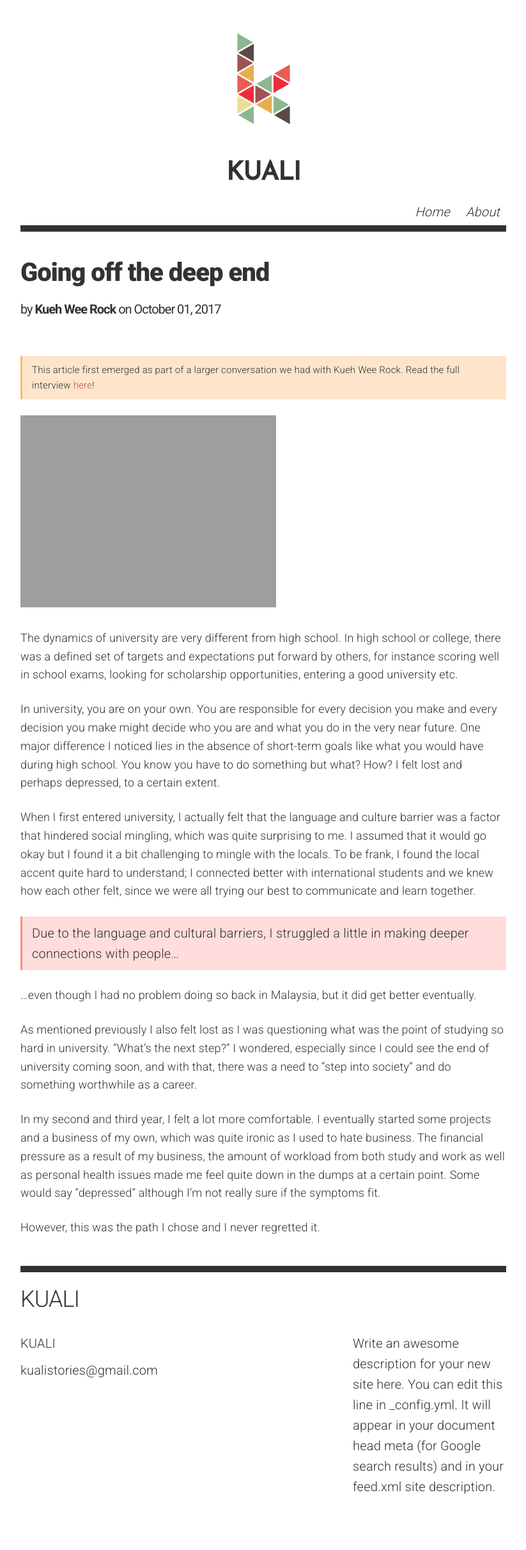
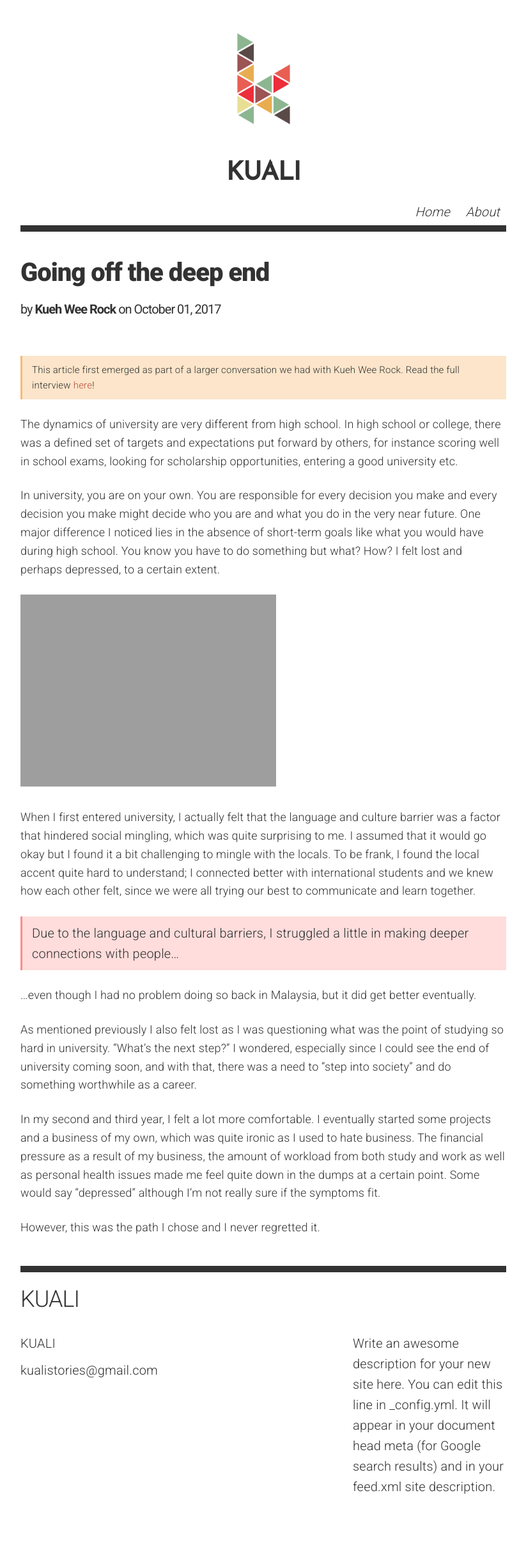
Before and after one commit to kualistories/kuali-website, a Jekyll site: the page built from _posts/2017-10-01-Wee-Rock-going-off-the-deep-end.markdown, in a window 1280 px wide. Shown: the whole page at 64% size, without its empty margins (228-1051 px from the left). Built offline with Jekyll 4.4.1, drawn with Linux system fonts in a browser that asks for light colours; comment, search, counter and statistics services are not loaded.

Commit message:
Update 2017-10-01-Wee-Rock-going-off-the-deep-end.markdown

```diff
--- a/_posts/2017-10-01-Wee-Rock-going-off-the-deep-end.markdown
+++ b/_posts/2017-10-01-Wee-Rock-going-off-the-deep-end.markdown
@@ -11,11 +11,11 @@ chunk-origin: /2018/04/07/kuali-conversations-1
 editors-note:
 ---
 
-![lost](https://kualistories.github.io/img/Lost1.jpg)
-
 The dynamics of university are very different from high school. In high school or college, there was a defined set of targets and expectations put forward by others, for instance scoring well in school exams, looking for scholarship opportunities, entering a good university etc.
 
 In university, you are on your own. You are responsible for every decision you make and every decision you make might decide who you are and what you do in the very near future. One major difference I noticed lies in the absence of short-term goals like what you would have during high school. You know you have to do something but what? How? I felt lost and perhaps depressed, to a certain extent.
+
+![lost](https://kualistories.github.io/img/Lost1.jpg)
 
 When I first entered university, I actually felt that the language and culture barrier was a factor that hindered social mingling, which was quite surprising to me. I assumed that it would go okay but I found it a bit challenging to mingle with the locals. To be frank, I found the local accent quite hard to understand; I connected better with international students and we knew how each other felt, since we were all trying our best to communicate and learn together.
 
```
